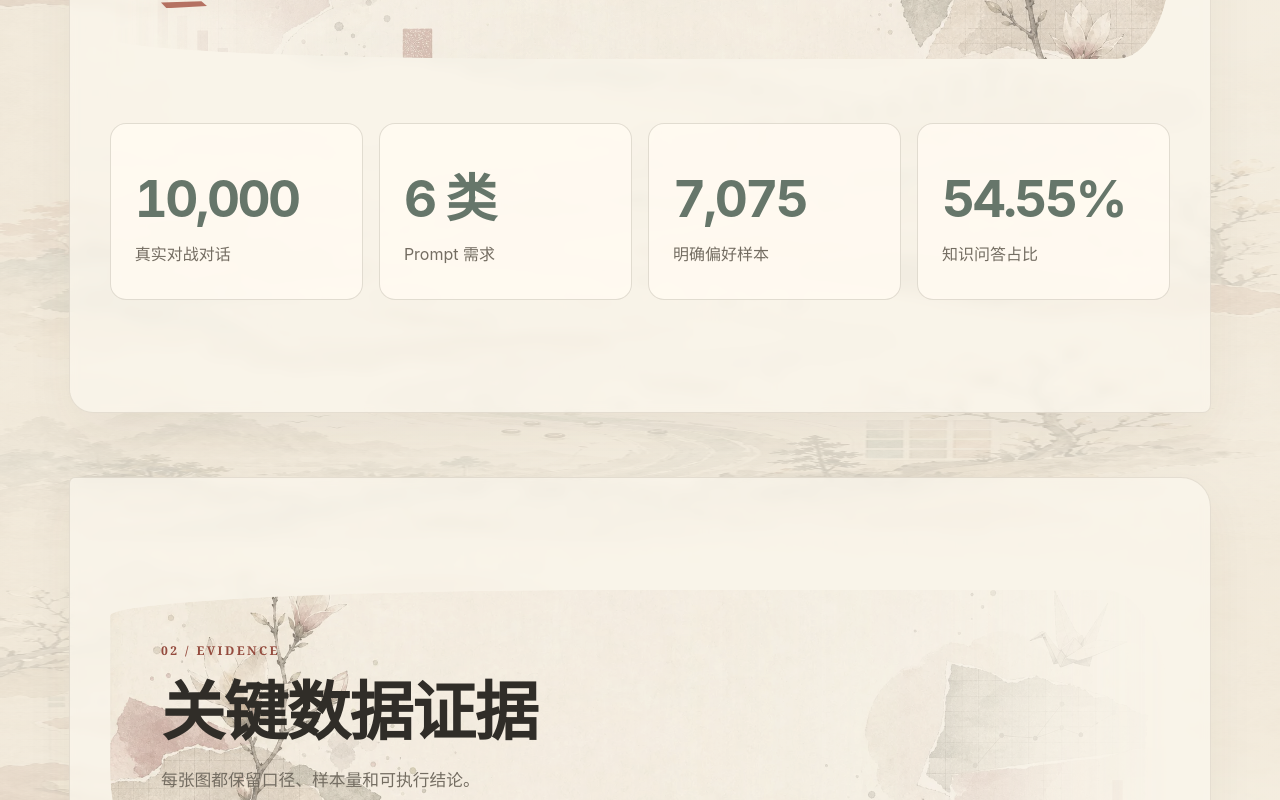
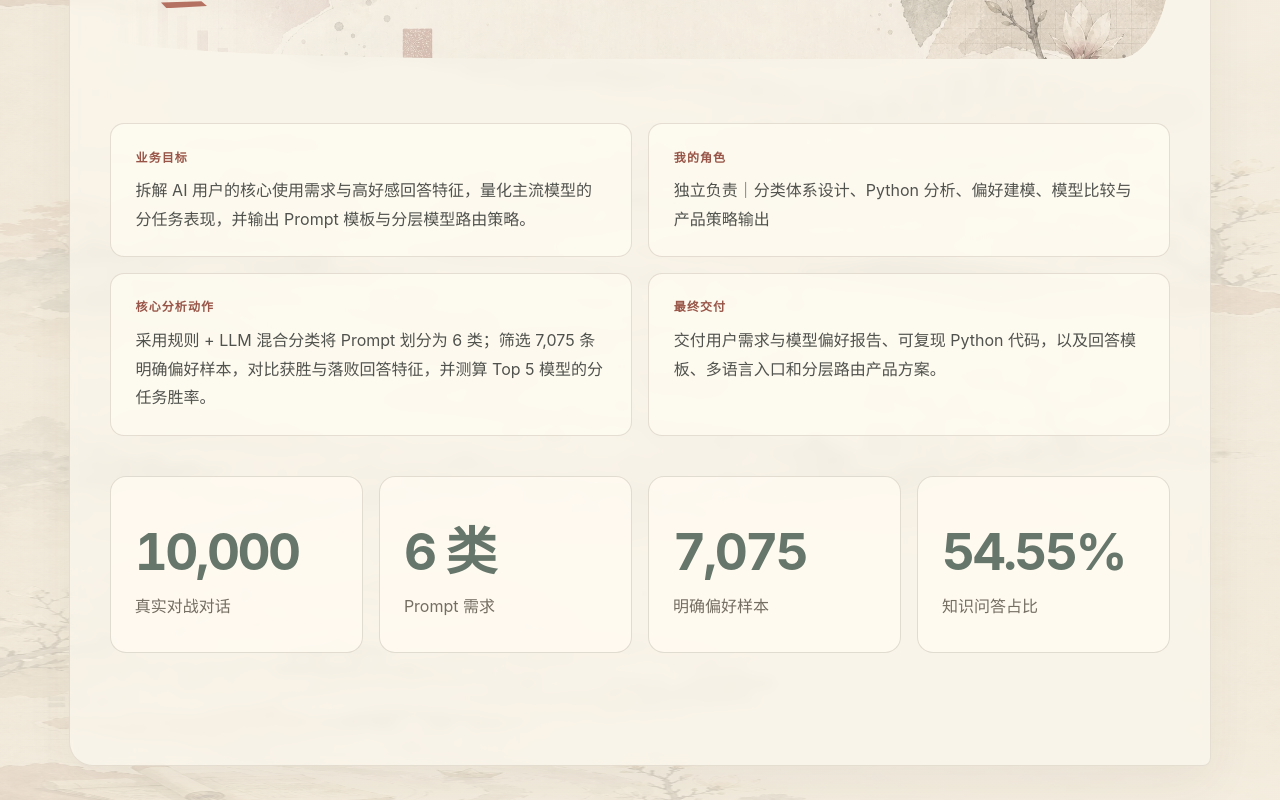
Before and after one commit to lulu04201226/song-tingxuan-portfolio, a Next.js app: page /projects/ai-product in a window 1280 px wide. Shown: the part 1060-1860 px from the top of the page. Built offline with nearby package versions, Linux system fonts and the light colour scheme.

Commit message:
Expand case studies with business narratives

```diff
--- a/app/globals.css
+++ b/app/globals.css
@@ -309,6 +309,15 @@ html{scroll-behavior:auto!important}
 @media(min-width:1200px){.project-card-detailed{min-height:720px}}
 @media(min-width:768px) and (max-width:1199px){.project-card-detailed{min-height:680px}.project-card-detailed:last-child{min-height:0}}
 @media(max-width:767px){.project-card-detailed{min-height:0}.project-brief>div{grid-template-columns:1fr;gap:.32rem}.project-brief dd{font-size:.94rem}.project-role{font-size:.82rem}}
+
+.case-brief{display:grid;grid-template-columns:repeat(2,minmax(0,1fr));gap:1rem;margin-bottom:2.5rem}
+.case-brief article{padding:1.45rem 1.55rem;border:1px solid rgba(82,64,43,.15);border-radius:14px;background:rgba(255,251,242,.72)}
+.case-brief span{display:block;margin-bottom:.55rem;color:#985547;font-size:.75rem;font-weight:800;letter-spacing:.09em}
+.case-brief p{margin:0;color:#50524d;font-size:1rem;line-height:1.78}
+.action-grid article h3{margin:.65rem 0 .55rem;font-family:"Songti SC","STSong","Noto Serif SC",serif;font-size:1.35rem;line-height:1.35}
+.action-grid article p{margin:.4rem 0;font-weight:500;line-height:1.72}
+.action-grid article small{display:block;margin-top:1rem;padding-top:.8rem;border-top:1px solid rgba(140,86,66,.18);color:#765347;font-size:.8rem}
+@media(max-width:700px){.case-brief{grid-template-columns:1fr}.case-brief article{padding:1.2rem}.case-brief p{font-size:.96rem}}
 @media(min-width:1600px){
  body::before{content:"";position:fixed;z-index:-1;pointer-events:none;left:1.5vw;bottom:4vh;width:220px;height:310px;background:url('/visuals/literary-divider.webp') center/contain no-repeat;opacity:.1;filter:saturate(.55);transform:scaleX(-1) rotate(-3deg);mask-image:radial-gradient(ellipse at center,#000 25%,transparent 82%)}
 }
--- a/components/case-study.tsx
+++ b/components/case-study.tsx
@@ -29,14 +29,71 @@ const methodApplications: Record<ProjectCaseStudy["slug"], string[]> = {
  ],
 };
 
+const caseDetails: Record<ProjectCaseStudy["slug"], {
+ objective:string; role:string; analysis:string; conclusions:string[];
+ delivery:string; actions:{priority:string;title:string;copy:string;meta?:string}[]; limitations:string[];
+}> = {
+ "user-behavior": {
+  objective:"在不新增流量的前提下，定位电商转化流失瓶颈，输出可落地的分层实验增长方案，并量化各优化环节的理论收益。",
+  role:"独立负责｜问题定义、数据清洗、漏斗诊断、分层分析、收益测算与实验规划",
+  analysis:"搭建首页—列表页—商品页—支付页—确认页五级漏斗，并从新老用户、渠道校正、年龄、性别与访问深度等维度拆解转化差异。",
+  conclusions:[
+   "整体最终转化率仅 2.40%。商品页→支付页转化率为 13.83%，流失 42,756 条访问、流失率 86.17%；该环节每提升 1pct，理论新增确认记录约 7.23%。",
+   "新用户最终转化率为 1.47%，老用户为 2.83%；差距集中在后半链路，其中支付页→确认页相差 13.25pct，说明首购路径需要单独设计。",
+   "Direct 原始转化率为 3.03%，按用户类型 × 设备统一结构校正后仅 2.41%；高转化部分来自老用户占比高，不能直接归因于渠道质量。",
+  ],
+  delivery:"交付完整漏斗增长报告、机会规模测算、P0—P2 实验路线图及可复现分析代码。",
+  actions:[
+   {priority:"P0",title:"商品页组合优化实验",copy:"围绕商品信息、优惠表达、信任元素、规格选择与结算入口开展组合实验。",meta:"4 周排期｜协同产品、设计、前端与数据"},
+   {priority:"P1",title:"新用户与外部渠道承接",copy:"验证首购权益、注册与支付指引；同步优化 SEO / Ads 创意承诺与落地页的一致性。"},
+   {priority:"P2",title:"移动端预设分层",copy:"随主实验同步观察终端差异，确认存在稳定效果后再单独立项。"},
+  ],
+  limitations:["缺少独立用户 ID、会话 ID 与时间戳，无法计算留存、复购和访问频次。","缺少订单毛利与投放成本，只能测算确认记录增量，不能核算完整 ROI。","分层与渠道差异属于观察性相关，具体原因与收益必须通过线上随机实验验证。"],
+ },
+ "ai-product": {
+  objective:"拆解 AI 用户的核心使用需求与高好感回答特征，量化主流模型的分任务表现，并输出 Prompt 模板与分层模型路由策略。",
+  role:"独立负责｜分类体系设计、Python 分析、偏好建模、模型比较与产品策略输出",
+  analysis:"采用规则 + LLM 混合分类将 Prompt 划分为 6 类；筛选 7,075 条明确偏好样本，对比获胜与落败回答特征，并测算 Top 5 模型的分任务胜率。",
+  conclusions:[
+   "知识问答占 54.55%，写作占 16.83%，编程占 13.51%；非英文用户写作需求更高，英文用户的编程需求更突出。",
+   "获胜回答平均更长，列表与代码块占比更高、拒答表达更少；该方向在问答、写作与编程中一致，但仍是关联而非因果。",
+   "gpt-4 全任务稳定领先；gpt-3.5-turbo 与其在写作任务的差距最小、知识问答差距最大，支持按任务类型分层路由。",
+  ],
+  delivery:"交付用户需求与模型偏好报告、可复现 Python 代码，以及回答模板、多语言入口和分层路由产品方案。",
+  actions:[
+   {priority:"P0",title:"问答结构与模型路由",copy:"问答默认结论前置，并按任务类型与难度调度模型；复杂知识问答优先保障高能力模型。"},
+   {priority:"P1",title:"编程体验与标准模板",copy:"补充代码注释、最小可运行示例和一键复制；按问答、写作、编程提供标准回答模板。"},
+   {priority:"P2",title:"多语言与拒答替代",copy:"建设本地化写作模板；将生硬拒答改为边界说明、合规替代方案与安全改写入口。"},
+  ],
+  limitations:["数据主要来自较早的模型生态，不能直接代表当前模型水平。","非英文、数学与翻译样本量偏少，细分类结论需谨慎外推。","回答特征与偏好是观察性关联，产品效果仍需控制变量或 A/B 测试验证。"],
+ },
+ "ab-test": {
+  objective:"验证“加大优惠券力度”能否产生可持续商业收益，同时兼顾 GMV、补贴成本和用户体验，判断策略是否适合全量推广。",
+  role:"独立负责｜实验结构识别、统计检验、经济性评估、稳健性分析与决策建议",
+  analysis:"采用日期配对 t 检验消除大盘周期波动，比较 GMV、客单价、补贴成本与体验指标，并用 Bootstrap、Wilcoxon、功效及 MDE 做稳健性校验。",
+  conclusions:[
+   "实验组日均 GMV 下降 1.26%（p=0.0002）、客单价下降 1.63%，补贴成本上升，绝对 ROI 下滑 2.41%；请求量与完成订单均无显著增量。",
+   "完成率提高 0.20pct、取消率降低 0.21pct，但体验改善不足以抵消营收与补贴效率恶化，因此不建议直接放量。",
+   "忽略日期配对会误判为两组无差异；配对分析才能识别负向效果。损失主要集中在实验后半段，提示处理强度或用户结构存在时间异质性。",
+  ],
+  delivery:"交付实验评估报告、统计检验与稳健性证据，并设计固定券额差、稳定分流和完整埋点的第二轮实验方案。",
+  actions:[
+   {priority:"P0",title:"停止当前路径直接放量",copy:"以 GMV 或净增量收益作为核心上线门槛，不以体验指标的小幅改善替代商业结果。"},
+   {priority:"P1",title:"重做第二轮受控实验",copy:"固定券额差、采用用户 ID 稳定分流，补齐曝光、领券、核销和订单链路。"},
+   {priority:"P2",title:"补全长期价值观测",copy:"新增用户分层、毛利、复购和时间异质性指标，并预注册样本量与停止规则。"},
+  ],
+  limitations:["仅有日期级汇总数据，缺少用户级分流日志，无法核验随机化质量、SRM 与重复曝光。","实验仅覆盖 29 天，不能外推长期留存、复购与利润效果。","ROI 只包含 GMV 与优惠券成本，未纳入平台抽佣、司机激励等完整经营成本。"],
+ },
+};
+
 export function CaseStudy({project,charts}:{project:ProjectCaseStudy,charts:React.ReactNode}){
- const current=projects.findIndex(p=>p.slug===project.slug), next=projects[(current+1)%projects.length];
+ const current=projects.findIndex(p=>p.slug===project.slug), next=projects[(current+1)%projects.length], detail=caseDetails[project.slug];
  return <main id="top"><section className="case-hero"><div className="case-kicker"><span className="eyebrow">{project.eyebrow}</span><span>CASE / {String(current+1).padStart(2,"0")}</span></div><h1>{project.title}</h1><div className="case-hero-bottom"><div className="case-intro"><p className="lead">{project.question}</p><p className="case-summary">{project.summary}</p><div className="case-actions"><GithubButton href={project.github}/><FeishuButton href={publicFeishuLinks[project.slug]}/></div></div><div className="decision-card"><span>决策结论</span><p>{project.decision}</p></div></div></section>
  <nav className="case-nav" aria-label="案例页目录"><a href="#overview">项目速览</a><a href="#evidence">关键证据</a><a href="#method">分析方法</a><a href="#action">行动建议</a><a href="#limits">分析边界</a></nav>
- <section id="overview" className="content-section reveal-section"><SectionTitle kicker="01 / OVERVIEW" title="用指标快速理解项目"/><div className="metric-grid">{project.metrics.map(m=><div className="metric-card" key={m.label}><strong>{m.value}</strong><span>{m.label}</span>{m.note&&<small>{m.note}</small>}</div>)}</div></section>
- <section id="evidence" className="content-section reveal-section"><SectionTitle kicker="02 / EVIDENCE" title="关键数据证据" copy="每张图都保留口径、样本量和可执行结论。"/><div className="charts-grid">{charts}</div><div className="evidence-enrichment"><figure className="evidence-figure"><img src={project.reportEvidence.image} alt={project.reportEvidence.alt} loading="lazy"/><figcaption>{project.reportEvidence.alt}</figcaption></figure><div className="evidence-context"><h3>{project.reportEvidence.title}</h3><p>{project.reportEvidence.takeaway}</p><ul>{project.reportEvidence.points.map(point=><li key={point}>{point}</li>)}</ul></div></div><div className="insight-list">{project.insights.map((x,i)=><article key={x}><span>0{i+1}</span><p>{x}</p></article>)}</div></section>
+ <section id="overview" className="content-section reveal-section"><SectionTitle kicker="01 / OVERVIEW" title="用指标快速理解项目"/><div className="case-brief"><article><span>业务目标</span><p>{detail.objective}</p></article><article><span>我的角色</span><p>{detail.role}</p></article><article><span>核心分析动作</span><p>{detail.analysis}</p></article><article><span>最终交付</span><p>{detail.delivery}</p></article></div><div className="metric-grid">{project.metrics.map(m=><div className="metric-card" key={m.label}><strong>{m.value}</strong><span>{m.label}</span>{m.note&&<small>{m.note}</small>}</div>)}</div></section>
+ <section id="evidence" className="content-section reveal-section"><SectionTitle kicker="02 / EVIDENCE" title="关键数据证据" copy="图表与结论一一对应：先看数字，再看它对业务决策意味着什么。"/><div className="charts-grid">{charts}</div><div className="evidence-enrichment"><figure className="evidence-figure"><img src={project.reportEvidence.image} alt={project.reportEvidence.alt} loading="lazy"/><figcaption>{project.reportEvidence.alt}</figcaption></figure><div className="evidence-context"><h3>{project.reportEvidence.title}</h3><p>{project.reportEvidence.takeaway}</p><ul>{project.reportEvidence.points.map(point=><li key={point}>{point}</li>)}</ul></div></div><div className="insight-list">{detail.conclusions.map((x,i)=><article key={x}><span>0{i+1}</span><p>{x}</p></article>)}</div></section>
  <section id="method" className="content-section split-section reveal-section"><SectionTitle kicker="03 / METHOD" title="分析方法" copy="点击卡片，查看方法如何服务于这个项目的具体决策。"/><div className="method-list">{project.methods.map((x,i)=><details className="method-card" key={x}><summary><span>{String(i+1).padStart(2,"0")}</span><strong>{x}</strong><i aria-hidden>＋</i></summary><div className="method-page"><p>{methodApplications[project.slug][i]}</p></div></details>)}</div></section>
- <section id="action" className="content-section reveal-section density-light"><SectionTitle kicker="04 / ACTION" title="从洞察到行动"/><div className="action-grid">{project.actions.map((x,i)=><article key={x}><span>P{i}</span><p>{x}</p></article>)}</div></section>
- <section id="limits" className="content-section limit-section reveal-section density-light"><SectionTitle kicker="05 / BOUNDARY" title="分析边界"/><ul>{project.limitations.map(x=><li key={x}>{x}</li>)}</ul></section>
+ <section id="action" className="content-section reveal-section density-light"><SectionTitle kicker="04 / ACTION" title="从洞察到行动" copy="按优先级安排资源，让结论进入可验证的落地路径。"/><div className="action-grid">{detail.actions.map(action=><article key={action.priority}><span>{action.priority}</span><h3>{action.title}</h3><p>{action.copy}</p>{action.meta&&<small>{action.meta}</small>}</article>)}</div></section>
+ <section id="limits" className="content-section limit-section reveal-section density-light"><SectionTitle kicker="05 / BOUNDARY" title="分析边界"/><ul>{detail.limitations.map(x=><li key={x}>{x}</li>)}</ul></section>
  <section className="next-project reveal-section"><span>下一个案例</span><Link href={`/projects/${next.slug}`}><strong>{next.title}</strong><span aria-hidden>→</span></Link></section></main>
 }
```
